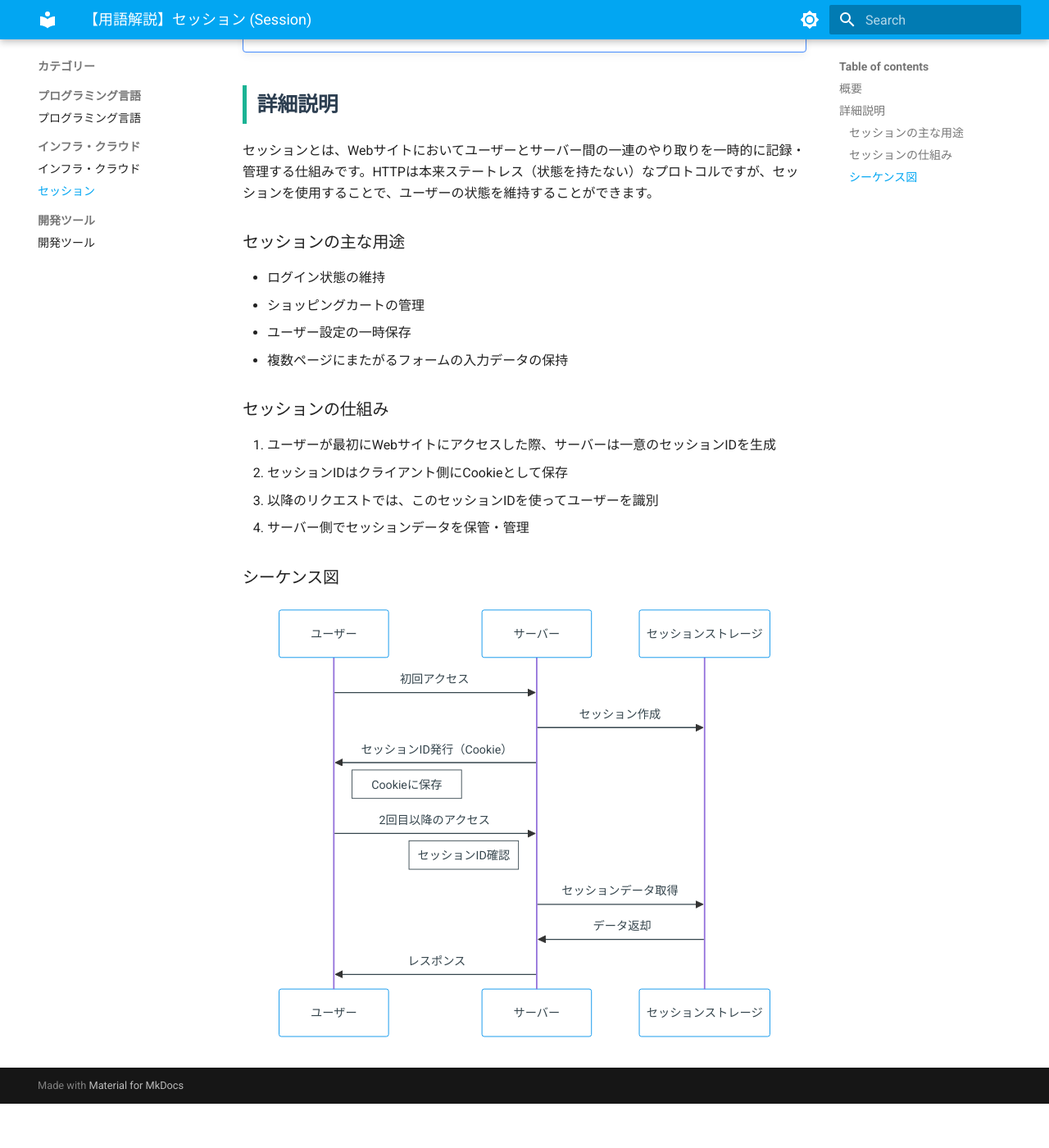
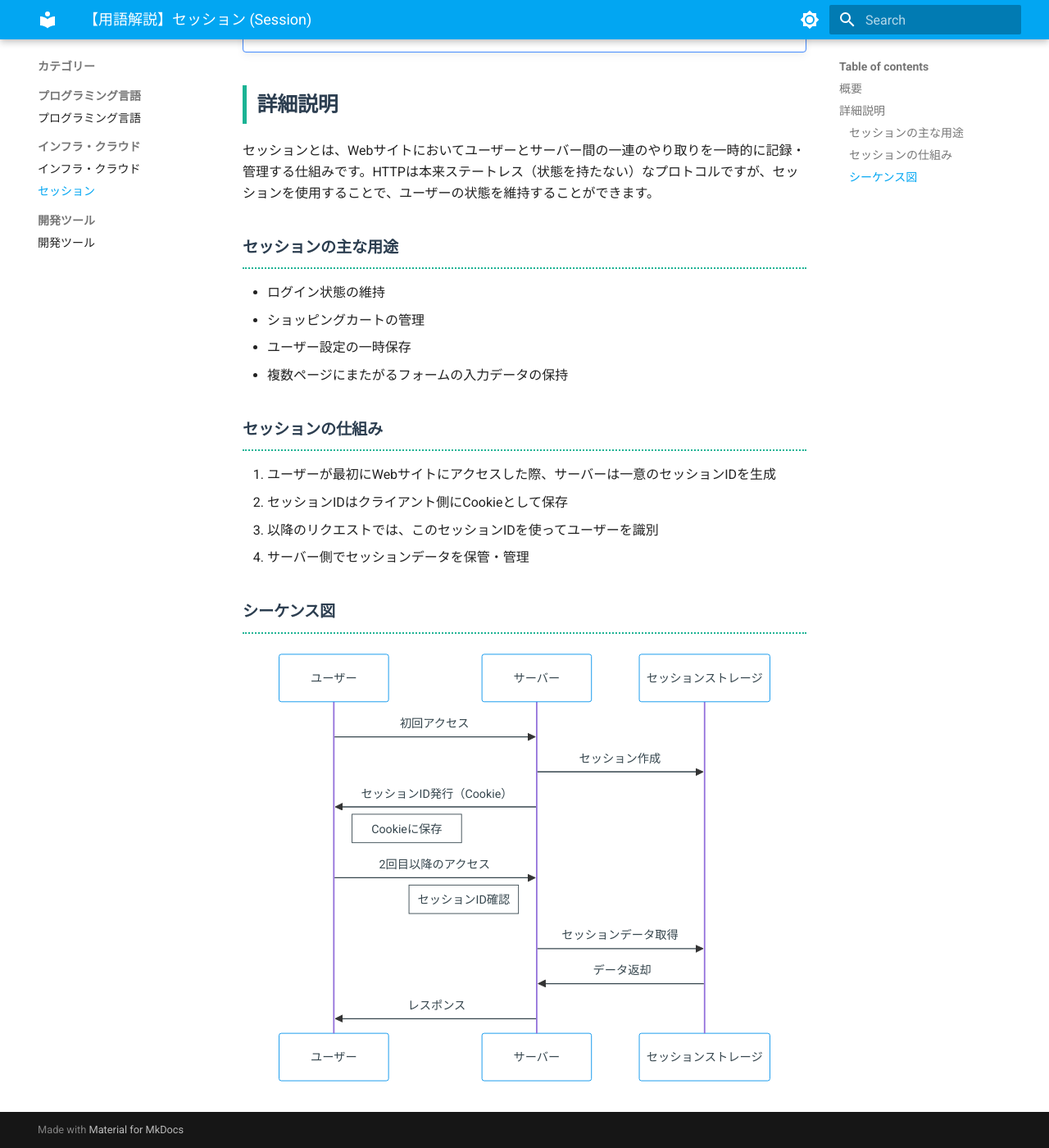
Before and after one commit to mottye/blog, an MkDocs documentation site: the page built from docs/categories/infrastructure/session.md, in a window 1280 px wide and 1400 px high, scrolled down 326 px. Shown: the whole window at 82% size. Built offline with MkDocs 1.6.1 and Material for MkDocs 9.7.7, drawn with Linux system fonts in a browser that asks for light colours; before the commit the page ends 1672 px from its top, so only the background shows below that.

Commit message:
スタイル修正

```diff
--- a/docs/stylesheets/extra.css
+++ b/docs/stylesheets/extra.css
@@ -26,3 +26,13 @@
   margin-top: 40px;
   margin-bottom: 20px;
 }
+
+.md-typeset h3 {
+  font-weight: bold;
+  color: #2c3e50;
+  padding: 0.5em 0;
+  border-bottom: 2px dotted #1AB394;
+  margin-top: 30px;
+  margin-bottom: 15px;
+  font-size: 1.2em;
+}
```
